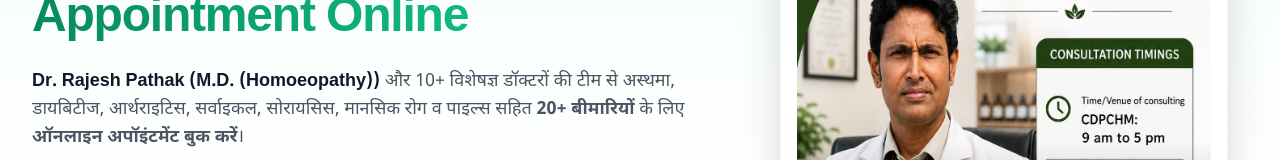
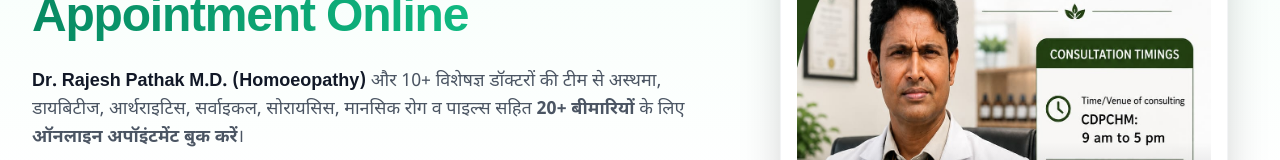
Before and after one commit to clipkahani-dot/Dr.-Rajesh-Pathak, a React (Vite) app: page / in a window 1280 px wide. Shown: the part 311-471 px from the top of the page. Built offline with nearby package versions, Linux system fonts and the light colour scheme.

Commit message:
Fix bracket formatting to single bracket: Dr Rajesh Pathak M.D. (Homoeopathy)

```diff
--- a/src/components/home/AboutDoctor.jsx
+++ b/src/components/home/AboutDoctor.jsx
@@ -53,8 +53,9 @@ export default function AboutDoctor() {
             👨‍⚕️ डॉक्टर परिचय (Doctor Profile)
           </span>
           <h2 className="text-3xl sm:text-4xl lg:text-5xl font-bold text-gray-900 font-hindi">
-            {DOCTOR_NAME} ({DOCTOR_QUALIFICATION})
+            {DOCTOR_NAME} {DOCTOR_QUALIFICATION}
           </h2>
+
           <p className="text-base sm:text-lg text-gray-600 mt-3 font-hindi">
             "मानवता की सेवा ही सबसे बड़ा धर्म है" — प्राकृतिक, सुरक्षित और वैज्ञानिक होम्योपैथिक उपचार
           </p>
--- a/src/components/home/HeroSection.jsx
+++ b/src/components/home/HeroSection.jsx
@@ -58,8 +58,9 @@ export default function HeroSection() {
 
             {/* Subtitle with Doctor's Transparent Message */}
             <p className="text-xs sm:text-base lg:text-lg text-gray-600 leading-relaxed font-hindi max-w-2xl mx-auto lg:mx-0">
-              <strong className="text-gray-900">{DOCTOR_NAME} ({DOCTOR_QUALIFICATION})</strong> और 10+ विशेषज्ञ डॉक्टरों की टीम से अस्थमा, डायबिटीज, आर्थराइटिस, सर्वाइकल, सोरायसिस, मानसिक रोग व पाइल्स सहित <strong>20+ बीमारियों</strong> के लिए <strong>ऑनलाइन अपॉइंटमेंट बुक करें</strong>।
+              <strong className="text-gray-900">{DOCTOR_NAME} {DOCTOR_QUALIFICATION}</strong> और 10+ विशेषज्ञ डॉक्टरों की टीम से अस्थमा, डायबिटीज, आर्थराइटिस, सर्वाइकल, सोरायसिस, मानसिक रोग व पाइल्स सहित <strong>20+ बीमारियों</strong> के लिए <strong>ऑनलाइन अपॉइंटमेंट बुक करें</strong>।
             </p>
+
 
             {/* Feature Checklist */}
             <div className="grid grid-cols-1 sm:grid-cols-2 gap-2.5 pt-1 text-xs sm:text-sm text-gray-700 font-hindi max-w-xl mx-auto lg:mx-0 text-left">
--- a/src/components/home/HomeDashboard.jsx
+++ b/src/components/home/HomeDashboard.jsx
@@ -145,8 +145,9 @@ export default function HomeDashboard({ setActiveTab }) {
               </span>
 
               <h3 className="text-2xl sm:text-3xl font-bold text-gray-900">
-                {DOCTOR_NAME} ({DOCTOR_QUALIFICATION})
+                {DOCTOR_NAME} {DOCTOR_QUALIFICATION}
               </h3>
+
 
               <p className="text-sm text-emerald-700 font-semibold">
                 Assistant Professor in Homoeopathy Medical College, Surat • Author | Lecturer | Researcher
--- a/src/data/doctors.js
+++ b/src/data/doctors.js
@@ -2,7 +2,8 @@ export const doctors = [
   {
     id: 1,
     name: 'Dr. Rajesh Pathak',
-    qualification: 'M.D. (Hom.)',
+    qualification: 'M.D. (Homoeopathy)',
+
     role: 'Lead Consultant & Assistant Professor',
     roleHi: 'प्रमुख सलाहकार एवं सहायक प्रोफेसर',
     experience: '18+ Years',
```
